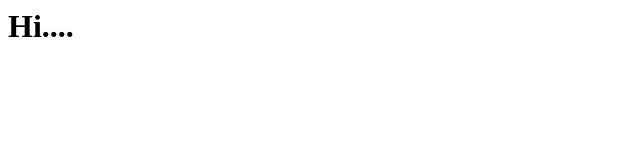
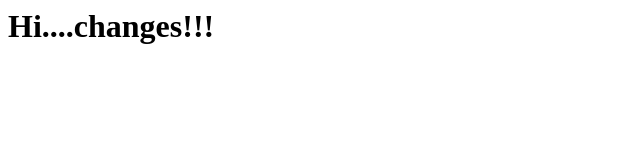
Before and after one commit to 3160712018/demoApp, a plain HTML site: page index.html in a window 1280 px wide. Shown: the whole page, without its empty margins (0-640 px from the left). Drawn offline with Linux system fonts and the light colour scheme.

Commit message:
added something to the html file

```diff
--- a/index.html
+++ b/index.html
@@ -1,5 +1,5 @@
 <html>
     <h1>
-            Hi....
+            Hi....changes!!!
     </h1>
 </html>
```
